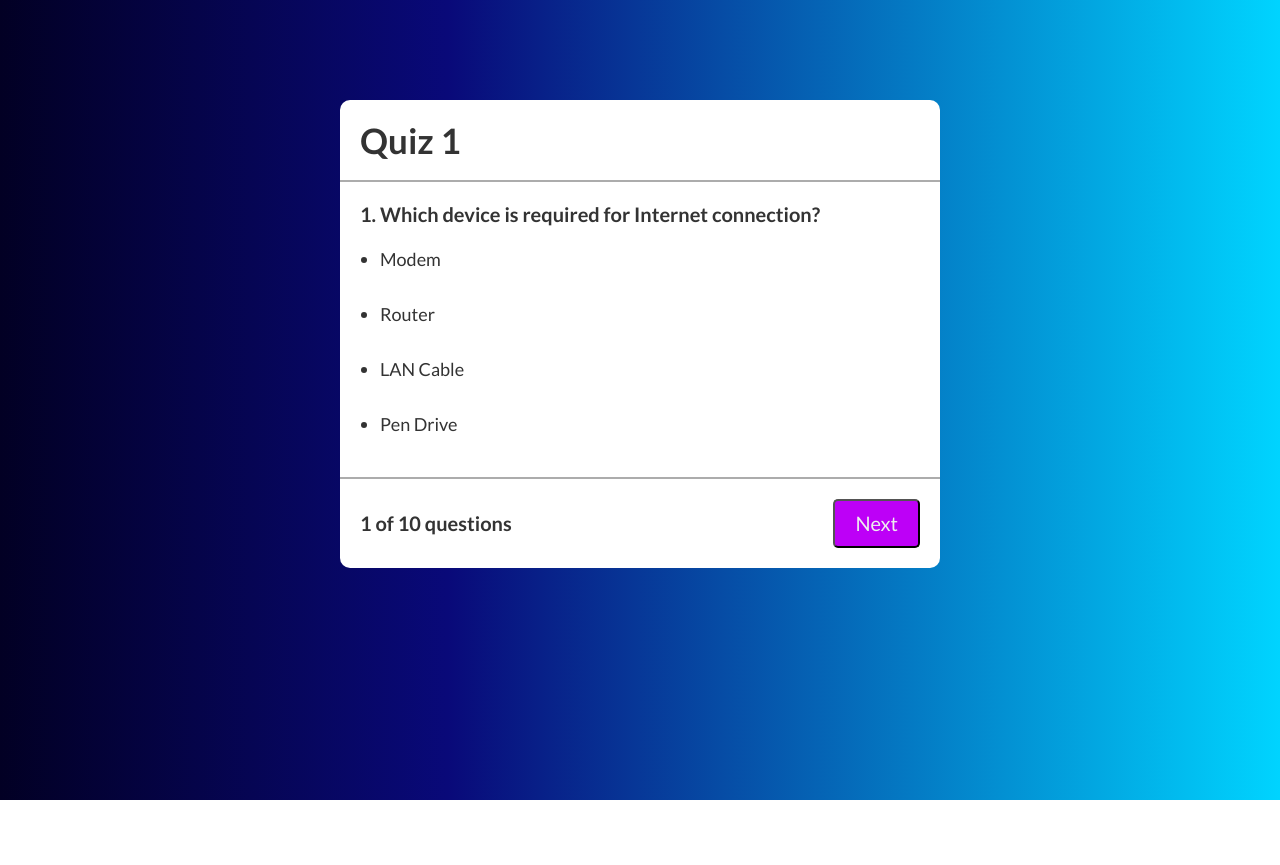
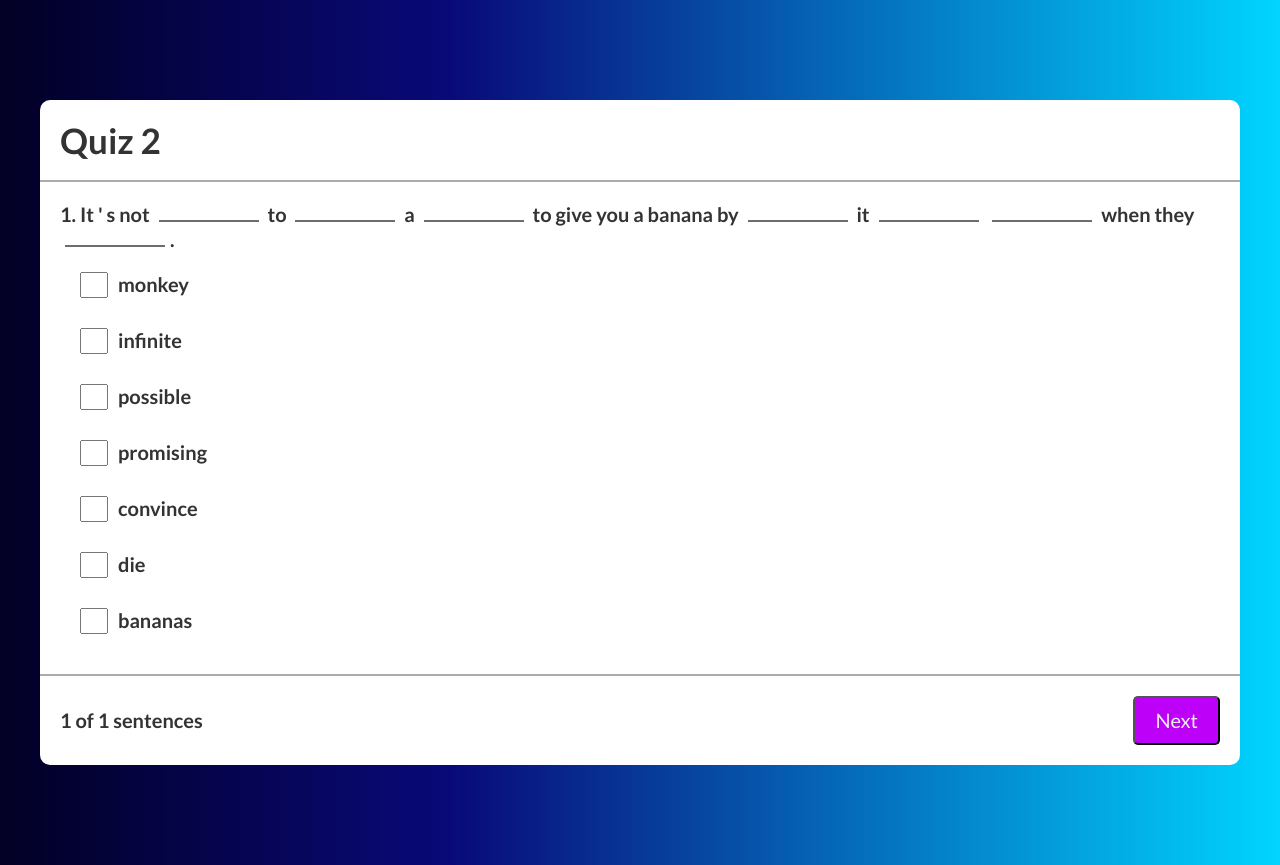
Before and after one commit to dev-raymund/Quiz, a React (Vite) app: page / in a window 1280 px wide. Before the commit the page ends 800 px from the top, so only its background shows below. Built offline with nearby package versions, Linux system fonts and the light colour scheme.

Commit message:
FIX: V1 - Quiz_2 logic with static words to populate

```diff
--- a/src/App.jsx
+++ b/src/App.jsx
@@ -5,7 +5,7 @@ import Quiz_2 from './Components/Quiz/Quiz_2'
 const App = () => {
   return (
     <div>
-      <Quiz_1 />
+      <Quiz_2 />
     </div>
   )
 }
--- a/src/Components/Quiz/Quiz_2.jsx
+++ b/src/Components/Quiz/Quiz_2.jsx
@@ -11,23 +11,22 @@ const Quiz_2 = () => {
     let [score, setScore] = useState(0)
     let [result, setResult] = useState(false)
 
-    const explodedSentence = sentence.sentence.split(' ')
+    // const explodedSentence = sentence.sentence.split(' ')
+    const explodedSentence = sentence.sentence.split(/\b|[,.\s]/)
     const words = sentence.words
     const answerTemp = []
 
     const structuredSentence = () => {
 
-        console.log(explodedSentence)
-
         if (sentence.words && sentence.words.length > 0) {
 
             const replacedSentence = explodedSentence.map((word, index) => {
-                if (sentence.words.includes(word.toLowerCase())) {
+                if (sentence.words.includes(word)) {
                     return <span className={`blank w-100 word item-${index}`} key={index}></span>
                 } else {
                     return <span key={index}>{word} </span>
                 }
-            });
+            })
             return replacedSentence
 
         } else {
@@ -41,9 +40,6 @@ const Quiz_2 = () => {
     }
 
     const next = () => {
-
-        console.log(sentence.words)
-        console.log(answerTemp)
 
         // setLock(true)
 
@@ -98,9 +94,6 @@ const Quiz_2 = () => {
             document.querySelector(`.word.item-${wordIndex}`).textContent = word
         }
     }
-
-
-
 
     return (
         <div className='container pt-100 pb-100'>
--- a/src/assets/quiz_data_2.js
+++ b/src/assets/quiz_data_2.js
@@ -1,27 +1,27 @@
 export const sentences = [
-    // {
-    //     sentence: "It's not possible to convince a monkey to give you a banana by promising it infinite bananas when they die",
-    //     words: ["possible", "convince", "monkey", "promising", "infinite", "bananas", "die"],
-    //     shuffleWords: ["monkey", "infinite", "possible", "promising", "convince", "die", "bananas"]
-    // },
+    {
+        sentence: "It's not possible to convince a monkey to give you a banana by promising it infinite bananas when they die",
+        words: ["possible", "convince", "monkey", "promising", "infinite", "bananas", "die"],
+        shuffleWords: ["monkey", "infinite", "possible", "promising", "convince", "die", "bananas"]
+    },
     // {
     //     sentence: "It's much more difficult to play tennis with a bowling ball than it is to bowl with a tennis ball",
     //     words: ["much", "difficult", "play", "bowling", "bowl"],
     //     shuffleWords: ["bowl", "bowling", "difficult", "play", "much"]
     // },
-    {
-        sentence: "Wisdom is easily acquired when hiding under the bed with a saucepan on your head",
-        words: ["Wisdom", "easily", "hiding", "bed", "saucepan", "head"],
-        shuffleWords: ["easily", "Wisdom", "saucepan", "hiding", "head", "bed"]
-    },
-    {
-        sentence: "If you don't like toenails, you probably shouldn't look at your feet",
-        words: ["you", "toenails", "probably", "look", "feet"],
-        shuffleWords: ["toenails", "look", "probably", "feet", "you"]
-    },
-    {
-        sentence: "They desperately needed another drummer since the current one only knew how to play bongos",
-        words: ["desperately", "another", "drummer", "current", "knew", "bongos"],
-        shuffleWords: ["another", "current", "desperately", "drummer", "bongos", "knew"]
-    }
+    // {
+    //     sentence: "Wisdom is easily acquired when hiding under the bed with a saucepan on your head",
+    //     words: ["Wisdom", "easily", "hiding", "bed", "saucepan", "head"],
+    //     shuffleWords: ["easily", "Wisdom", "saucepan", "hiding", "head", "bed"]
+    // },
+    // {
+    //     sentence: "If you don't like toenails, you probably shouldn't look at your feet",
+    //     words: ["like", "toenails", "probably", "look", "feet"],
+    //     shuffleWords: ["toenails", "look", "probably", "feet", "like"]
+    // },
+    // {
+    //     sentence: "They desperately needed another drummer since the current one only knew how to play bongos",
+    //     words: ["desperately", "another", "drummer", "current", "knew", "bongos"],
+    //     shuffleWords: ["another", "current", "desperately", "drummer", "bongos", "knew"]
+    // }
 ]
```
